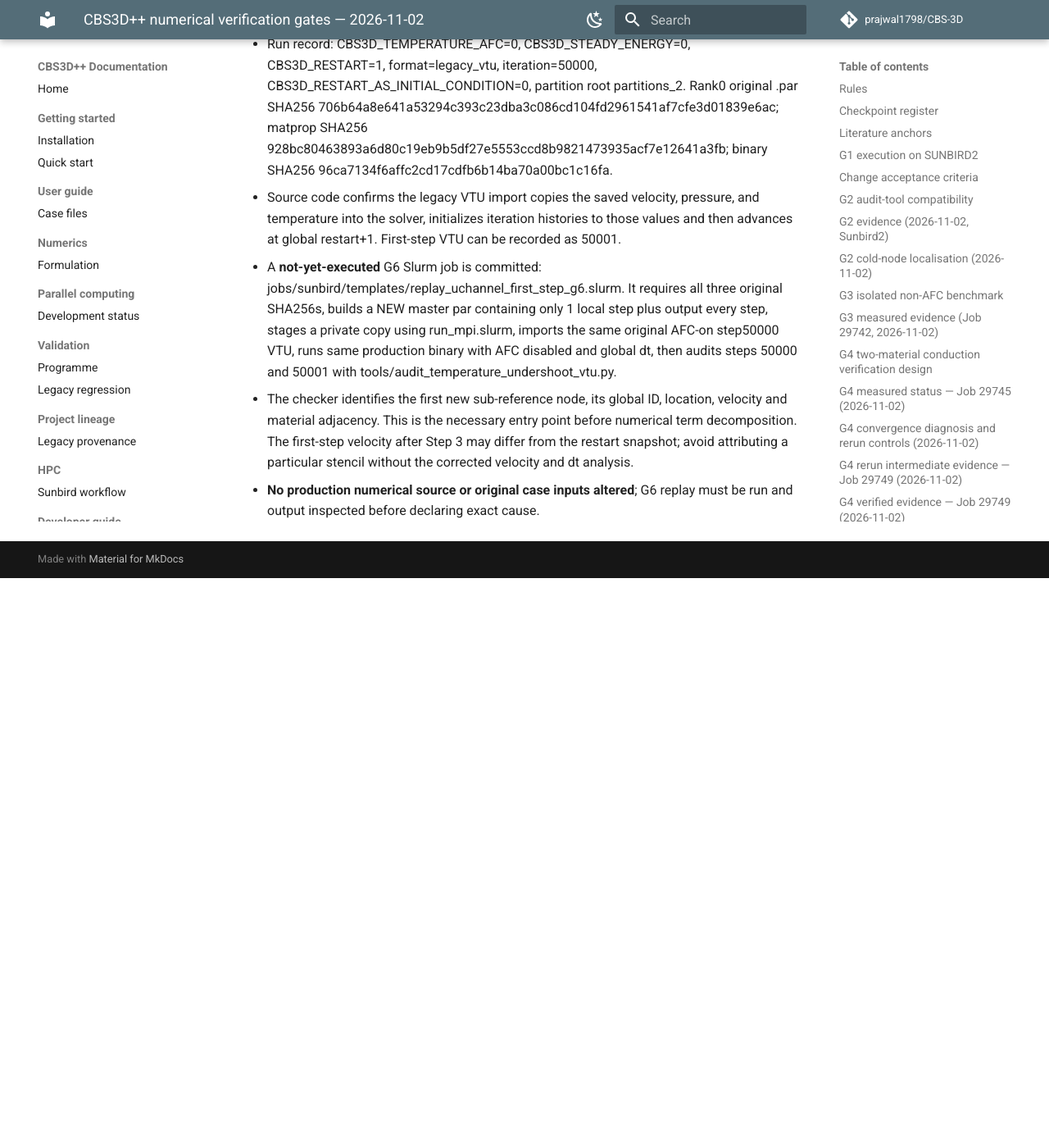
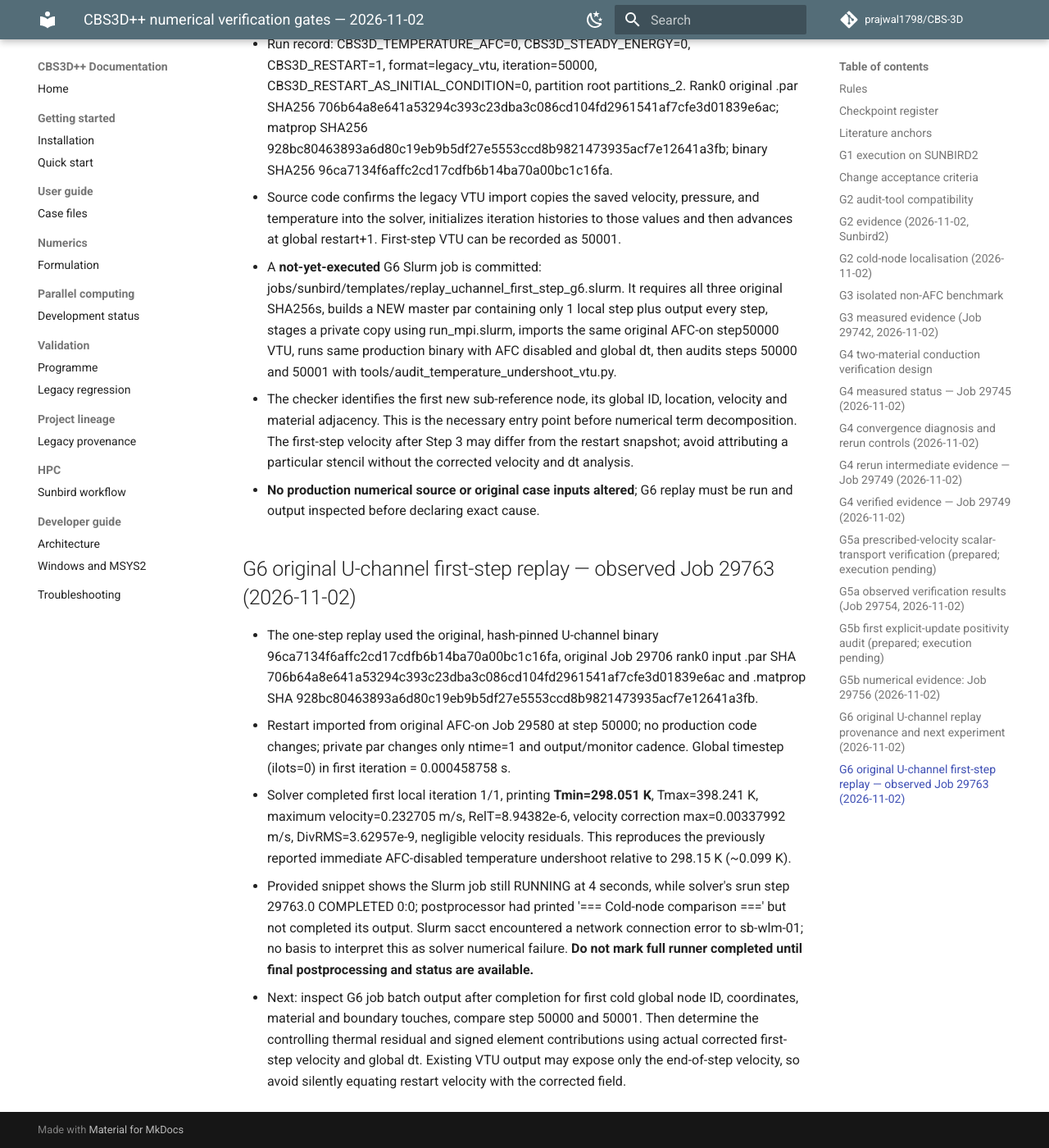
Before and after one commit to prajwal1798/CBS-3D, an MkDocs documentation site: the page built from docs/verification/CBS3D_NUMERICAL_VERIFICATION_GATES.md, in a window 1280 px wide and 1400 px high, scrolled down 11893 px. Shown: the whole window at 82% size. Built offline with MkDocs 1.6.1 and Material for MkDocs 9.7.7, drawn with Linux system fonts in a browser that asks for light colours; comment, search, counter and statistics services are not loaded; before the commit the page ends 12598 px from its top, so only the background shows below that; some of the changed text lies outside the part shown.

Commit message:
docs: record G6 Job 29763 one-step U-channel undershoot reproduction and pending node audit

```diff
--- a/docs/verification/CBS3D_NUMERICAL_VERIFICATION_GATES.md
+++ b/docs/verification/CBS3D_NUMERICAL_VERIFICATION_GATES.md
@@ -21,7 +21,7 @@
 | G3 | Solid-only diffusion | Uniform/linear patch tests; analytical heated slab; mesh refinement | Analytical slab and serial/MPI PASS, Job 29742; systematic mesh refinement still pending |
 | G4 | Two-material conduction | Shared interface temperature, weak flux continuity, integrated balance | PASS: Job 29749 reached thermal steady state, max analytic error 3.681e-5 K, two-sided flux 999.978/999.984 W/m², serial/MPI 1.11e-15 K, qA=0.016 W |
 | G5 | Prescribed-flow scalar transport | Uniform T, analytical convection-diffusion and manufactured solutions | G5a PASS (29754): 3-grid steady Pe=3, bound-preserving exact solution; G5b implementation PASS (29756): production mass/RHS/matrix/first-step consistency, but unlimited update fails DMP on synthetic meshes; full coupled/transient MMS pending |
-| G6 | Discrete positivity / DMP | Inspect assembled update matrix and *first* bound violation | FAIL (unconditional DMP, synthetic meshes, Job 29756): negative offdiagonals and first-step 0.625/1.875/3.750 K undershoots; actual U-channel first-step mechanism still unresolved |
+| G6 | Discrete positivity / DMP | Inspect assembled update matrix and *first* bound violation | DMP FAIL (synthetic Job 29756); real U-channel one-step replay Job 29763 confirmed Tmin=298.051 K at step 50001, from 298.15 K initial reference; node-level audit and exact mechanism pending |
 | G7 | Integrated energy and mass | Sources + boundary heat = advection + storage within stated tolerance | Existing balance script; pending for U-channel |
 | G8 | Serial/MPI and restart parity | Independent solutions agree at declared tolerances | Pending |
 | G9 | Time/iteration convergence | Stationary residual, dt-variation and stopping robustness | Pending |
@@ -195,3 +195,11 @@
 - A **not-yet-executed** G6 Slurm job is committed: jobs/sunbird/templates/replay_uchannel_first_step_g6.slurm. It requires all three original SHA256s, builds a NEW master par containing only 1 local step plus output every step, stages a private copy using run_mpi.slurm, imports the same original AFC-on step50000 VTU, runs same production binary with AFC disabled and global dt, then audits steps 50000 and 50001 with tools/audit_temperature_undershoot_vtu.py.
 - The checker identifies the first new sub-reference node, its global ID, location, velocity and material adjacency. This is the necessary entry point before numerical term decomposition. The first-step velocity after Step 3 may differ from the restart snapshot; avoid attributing a particular stencil without the corrected velocity and dt analysis.
 - **No production numerical source or original case inputs altered**; G6 replay must be run and output inspected before declaring exact cause.
+
+## G6 original U-channel first-step replay — observed Job 29763 (2026-11-02)
+
+- The one-step replay used the original, hash-pinned U-channel binary 96ca7134f6affc2cd17cdfb6b14ba70a00bc1c16fa, original Job 29706 rank0 input .par SHA 706b64a8e641a53294c393c23dba3c086cd104fd2961541af7cfe3d01839e6ac and .matprop SHA 928bc80463893a6d80c19eb9b5df27e5553ccd8b9821473935acf7e12641a3fb.
+- Restart imported from original AFC-on Job 29580 at step 50000; no production code changes; private par changes only ntime=1 and output/monitor cadence. Global timestep (ilots=0) in first iteration = 0.000458758 s.
+- Solver completed first local iteration 1/1, printing **Tmin=298.051 K**, Tmax=398.241 K, maximum velocity=0.232705 m/s, RelT=8.94382e-6, velocity correction max=0.00337992 m/s, DivRMS=3.62957e-9, negligible velocity residuals. This reproduces the previously reported immediate AFC-disabled temperature undershoot relative to 298.15 K (~0.099 K).
+- Provided snippet shows the Slurm job still RUNNING at 4 seconds, while solver's srun step 29763.0 COMPLETED 0:0; postprocessor had printed '=== Cold-node comparison ===' but not completed its output. Slurm sacct encountered a network connection error to sb-wlm-01; no basis to interpret this as solver numerical failure. **Do not mark full runner completed until final postprocessing and status are available.**
+- Next: inspect G6 job batch output after completion for first cold global node ID, coordinates, material and boundary touches, compare step 50000 and 50001. Then determine the controlling thermal residual and signed element contributions using actual corrected first-step velocity and global dt. Existing VTU output may expose only the end-of-step velocity, so avoid silently equating restart velocity with the corrected field.
```
